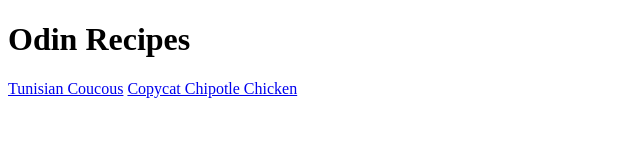
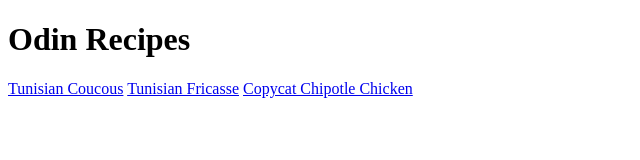
Before and after one commit to Axel0th/odin-recipes, a plain HTML site: page index.html in a window 1280 px wide. Shown: the whole page, without its empty margins (0-640 px from the left). Drawn offline with Linux system fonts and the light colour scheme.

Commit message:
Add a link that direct to TunisianFricassee.html

```diff
--- a/index.html
+++ b/index.html
@@ -7,6 +7,7 @@
     <body>
         <h1>Odin Recipes</h1>
         <a href="recipes/tunisiancoucous.html">Tunisian Coucous</a>
+        <a href="recipes/TunisianFricassee.html">Tunisian Fricasse</a>
         <a href="recipes/CopycatChipotleChicken.html">Copycat Chipotle Chicken</a>
     </body>
 </htmll>
```
